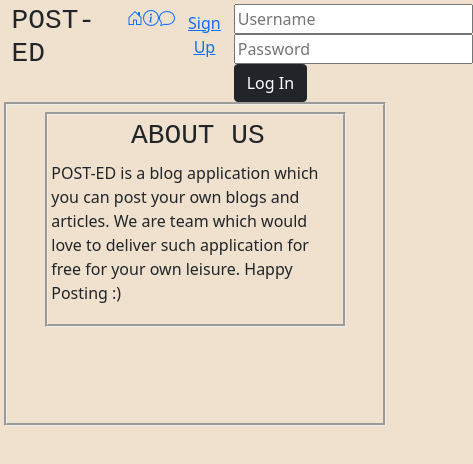
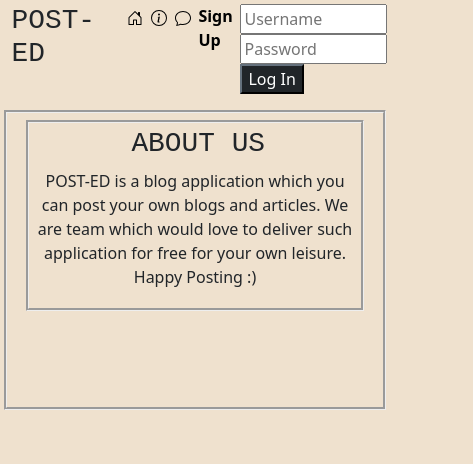
Before and after one commit to genosynth/blogReact, a React (Create React App) app in the folder client/: page /about in a window 390 px wide. Shown: the top 464 px of the page, 473 px wide, since content can reach past the window. Built offline with nearby package versions, Linux system fonts and the light colour scheme.

Commit message:
arranged headers for mobile

```diff
--- a/client/src/App.css
+++ b/client/src/App.css
@@ -10,27 +10,39 @@ html {
 
 .header {
   display: flex;
+
 }
 
 h1 {
-  flex-grow: 8;
+  flex-grow: 3;
   margin-left: 2%;
   font-family: 'Courier New', monospace;
 
 }
 
-a {
+.header ul li a  {
+  text-decoration: none;
   color: black;
+
+}
+
+.header ul li a:hover  {
+
+  color: rgb(206, 206, 206);
+
 }
 
 ul {
   display: flex;
-  flex-grow: 10;
+  flex-grow: 8;
   list-style-type: none;
+
+
 }
 
 ul li {
-  flex-grow: 3;
+  flex-grow: 1;
+  padding-right: 3%;
 
 }
 
@@ -51,18 +63,29 @@ ul li {
   padding: 1%;
   display: flex;
   flex-direction: column;
-  margin-left: 10%;
-  margin-right: 10%;
+  margin-left: 5%;
+  margin-right: 5%;
   margin-top: 2%;
 }
 
 .mainFeed {
   border-style: groove;
-  padding-bottom:25% ;
+  padding-bottom:25%;
+
+
 
 }
 
+.info {
+  text-align: center;
+}
 .login {
   flex-grow: 1;
 
 }
+
+.header span {
+  margin-left: 4%;
+
+
+}
--- a/client/src/components/About.js
+++ b/client/src/components/About.js
@@ -2,6 +2,8 @@ import React from 'react';
 
 export default function About() {
   return <div className='box'>
+
+    <div className='info'>
       <h1 style={{textAlign:'center'}}>ABOUT US</h1>
       <p>
           POST-ED is a blog application which you can post your own blogs and articles.
@@ -9,5 +11,6 @@ export default function About() {
 
           Happy Posting :)
       </p>
+      </div>
   </div>;
 }
--- a/client/src/components/Article.js
+++ b/client/src/components/Article.js
@@ -1,4 +1,5 @@
 import React, {useState} from 'react';
+import Button from 'react-bootstrap/Button';
 import axios from 'axios'
 
 function Article({article, isLoggedIn}) {
@@ -30,8 +31,9 @@ function Article({article, isLoggedIn}) {
     document.getElementById(`content${article.date}`).innerHTML=`<textarea id="inputContent${article.date}" placeholder="${article.content}" required minLength="3"></textarea>`
     //document.getElementById(`btn${article.date}`).innerText=`Save`
     let newBtn = document.createElement("button")
+    newBtn.classList.add(`btn-success`)
     newBtn.innerText = "Save"
-    document.getElementById(`btn${article.date}`).style="visibility:hidden" // hides Edit button
+    document.getElementById(`btn${article.date}`).remove() //removes edit button
     document.getElementById(`form${article.date}`).appendChild(newBtn) // adds Save button to the DOM
     document.getElementById(`form${article.date}`).addEventListener("submit", ()=>{
       submitEdit()
@@ -66,15 +68,15 @@ function Article({article, isLoggedIn}) {
   let style={textAlign: "right"}
 
   if (article.username===isLoggedIn){
-    return <div className='box'>
+    return <div className='box' style={{backgroundColor: "rgb(206, 206, 206)"}}>
 
        <form onSubmit={submitEdit} id={`form${article.date}`}>
       <h2 id={article.date}>{article.name}</h2>
       <p  id={`content${article.date}`}>{article.content}</p>
       <span>{article.date}</span>
 
-      <button onClick={deletePost}>Delete</button>
-      <button id={`btn${article.date}`} onClick={editPost}>Edit</button>
+      <button className="btn-dark" onClick={deletePost}>Delete</button>
+      <button className="btn-secondary" id={`btn${article.date}`} onClick={editPost}>Edit</button>
       </form>
       <span style={style}>Posted by <b>{article.username}</b></span>
   </div>
--- a/client/src/components/Contact.js
+++ b/client/src/components/Contact.js
@@ -3,10 +3,13 @@ import React, { Component } from 'react';
 export default class Contact extends Component {
   render() {
     return <div className='box'>
+
+      <div className='info'>
         <h1 style={{textAlign:'center'}}>CONTACT US</h1>
-      <p>
-         You can contact us by sending us an email <a href="mailto:post-ed@posted.com">here</a> at post-ed@posted.com
-      </p>
+        <p>
+          You can contact us by sending us an email <a href="mailto:post-ed@posted.com">here</a> at post-ed@posted.com
+        </p>
+      </div>
     </div>;
   }
 }
--- a/client/src/components/Dashbord.js
+++ b/client/src/components/Dashbord.js
@@ -42,7 +42,7 @@ export default function Dashboard({isLoggedIn, postArticle, insertArticleName, i
 
 
 
-  return <div className='box' style={{marginRight:"20%"}}>
+  return <div className='box'>
 
 
       <h1 style={{textAlign:'center'}}>{isLoggedIn}'s wall</h1>
--- a/client/src/components/Header.js
+++ b/client/src/components/Header.js
@@ -18,25 +18,30 @@ export default function Header({isLoggedIn, logOut,loginUsername,loginPassword,
           <li><a href='/'><Icon.HouseDoor></Icon.HouseDoor></a></li>
           <li><a href='/about'><Icon.InfoCircle></Icon.InfoCircle></a></li>
           <li><a href='/contact'><Icon.Chat></Icon.Chat></a></li>
-      </ul>
-
-      <span><button className="btn btn-link"><a href='/signup'>Sign Up</a></button></span>
-
-      <form className="login" onSubmit={postLogin}>
-        <div>
+          <li><a href='/signup'><b>Sign Up</b></a></li>
+         <form className="login" onSubmit={postLogin}>
 
 
-              <input ref={unameRef} type="text" placeholder="Username" onChange={()=>{
+
+              <input size="10" ref={unameRef} type="text" placeholder="Username" onChange={()=>{
                 let username=unameRef.current.value
                 loginUsername(username)
               }}></input>
-              <input ref={passRef} type="password" placeholder="Password" onChange={()=>{
+              <input size="10" ref={passRef} type="password" placeholder="Password" onChange={()=>{
                 let password=passRef.current.value
                 loginPassword(password)
               }}></input>
-              <button className="btn btn-dark">Log In</button>
+              <button className="btn-dark">Log In</button>
 
-        </div>
+
+
       </form>
+
+
+
+      </ul>
+
+
+
   </div>;
 }
--- a/client/src/components/LoggedInHeader.js
+++ b/client/src/components/LoggedInHeader.js
@@ -5,15 +5,18 @@ export default function loggedInHeader({isLoggedIn, logOut}) {
 
 
   return <div className="header">
+
       <h1>POST-ED</h1>
-      <ul>
-          <li ><a href='/dashboard'><Icon.HouseDoor></Icon.HouseDoor><b>HOME</b></a></li>
-          <li><a href='/about'><Icon.InfoCircle></Icon.InfoCircle><b>ABOUT</b></a></li>
-          <li><a href='/contact'><Icon.Chat></Icon.Chat><b>CONTACT</b></a></li>
-      </ul>
-      <div style={{flexGrow: 5.9}}>
 
-      <span>Logged in as <span style={{fontWeight: "bold"}} >{isLoggedIn}</span><button onClick={()=>{logOut(false)}} className="btn btn-dark" >Log Out</button></span>
-      </div>
+
+        <ul>
+            <li ><a href='/dashboard'><b>HOME</b></a></li>
+            <li><a href='/about'><b>ABOUT</b></a></li>
+            <li><a href='/contact'><b>CONTACT</b></a></li>
+        </ul>
+
+
+      <span >Logged in as<span style={{fontWeight: "bold"}} >{isLoggedIn} </span><button onClick={()=>{logOut(false)}} className="btn-dark" >Log Out</button></span>
+
   </div>;
 }
```
Also changed, not shown: client/src/index.css (line endings or trailing spaces), 1 other file (tests, documents, lock files or other folders).
